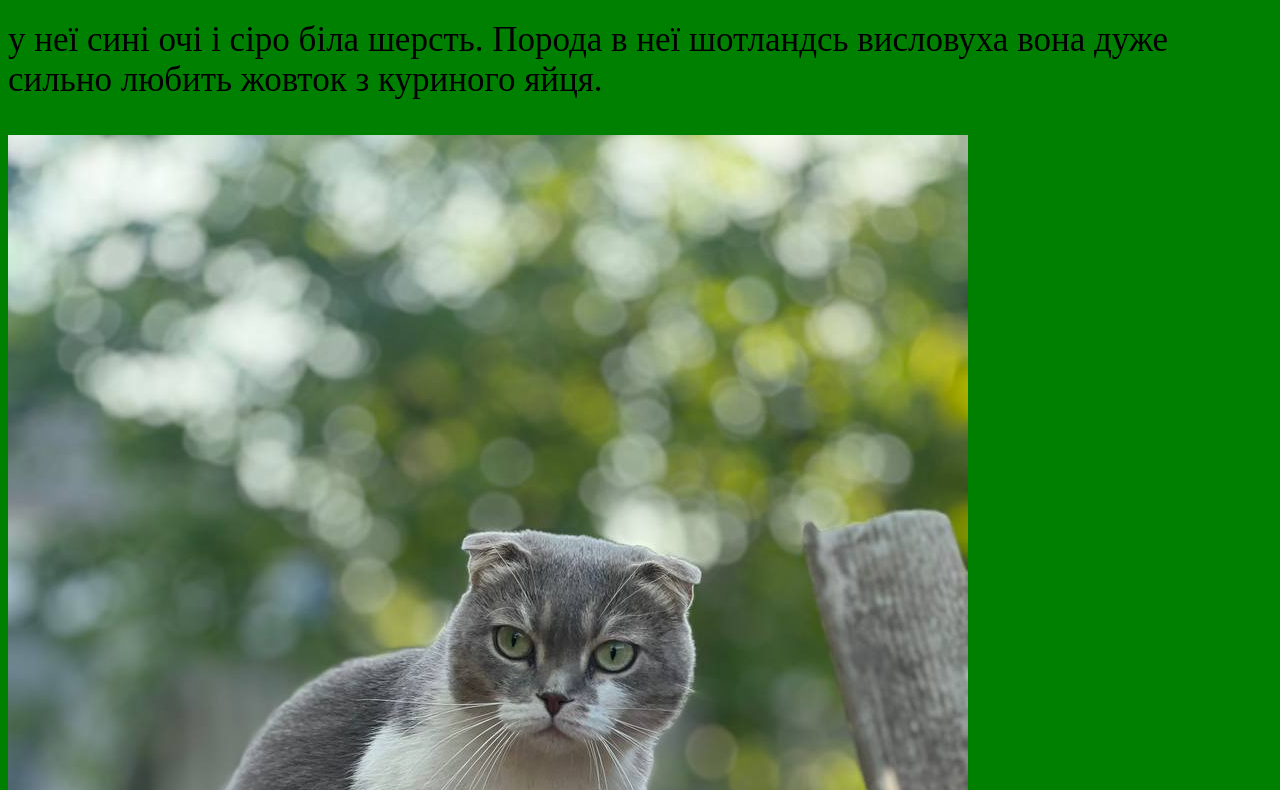
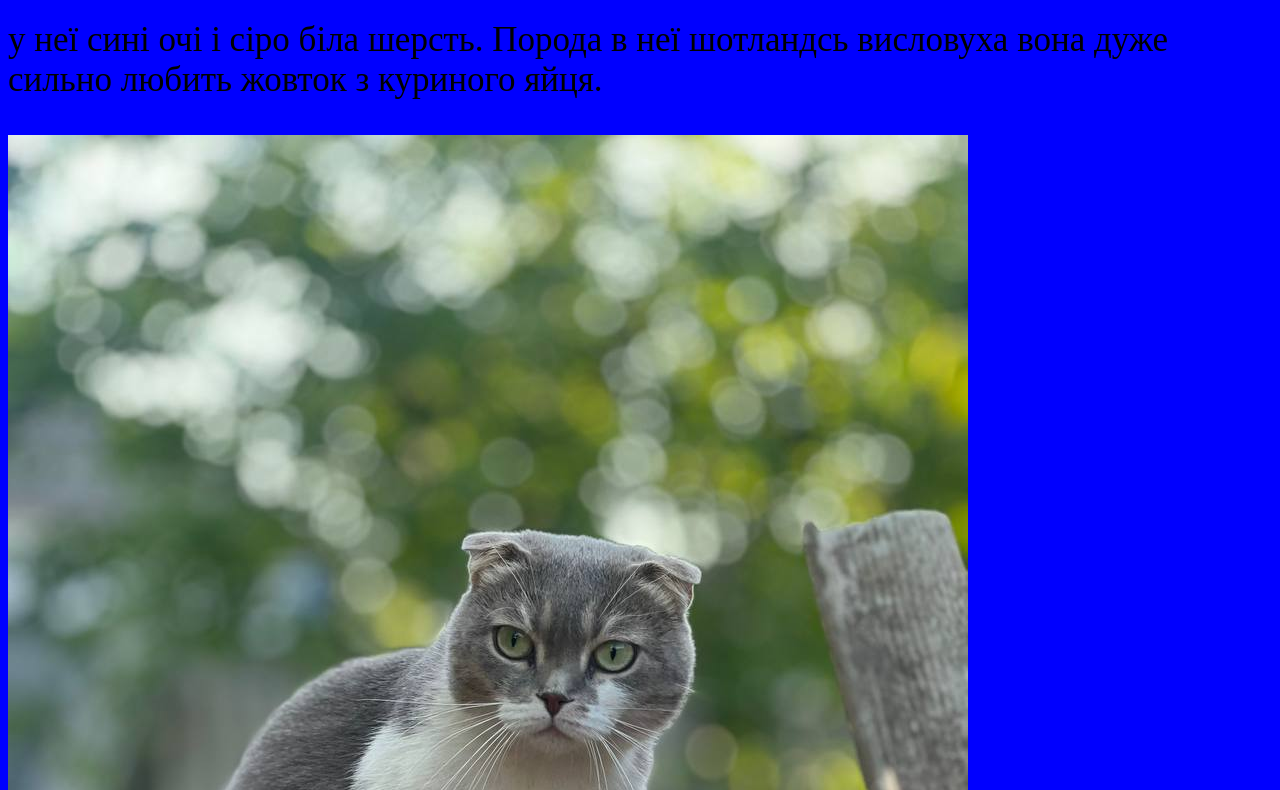
Before and after one commit to 68rt85/folder1, a plain HTML site: page index.html in a window 1280 px wide. Shown: the part 158-948 px from the top of the page. Drawn offline with Linux system fonts and the light colour scheme.

Commit message:
Update index.html

```diff
--- a/index.html
+++ b/index.html
@@ -2,7 +2,7 @@
 html>
 <title></title>
 
-<body style="background-color:green">
+<body style="background-color:blue">
     <header>
         <h1> Це сайт про мою кішку </h1>
 
```
